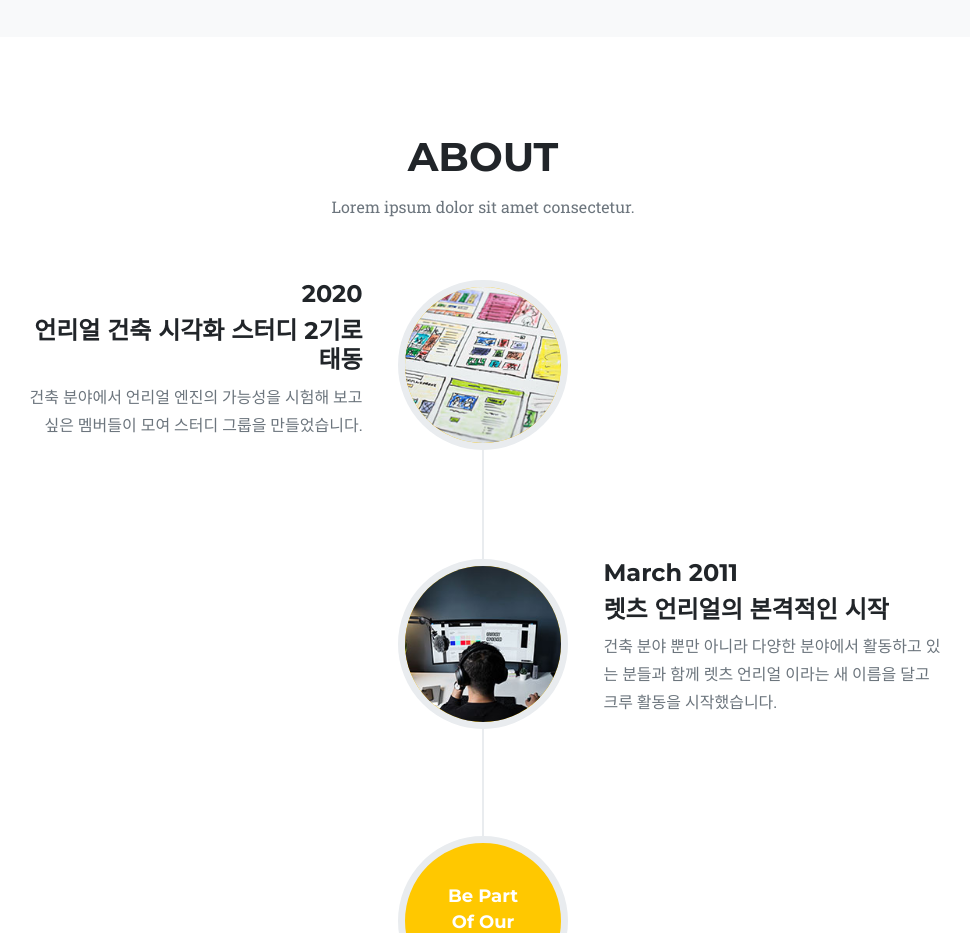
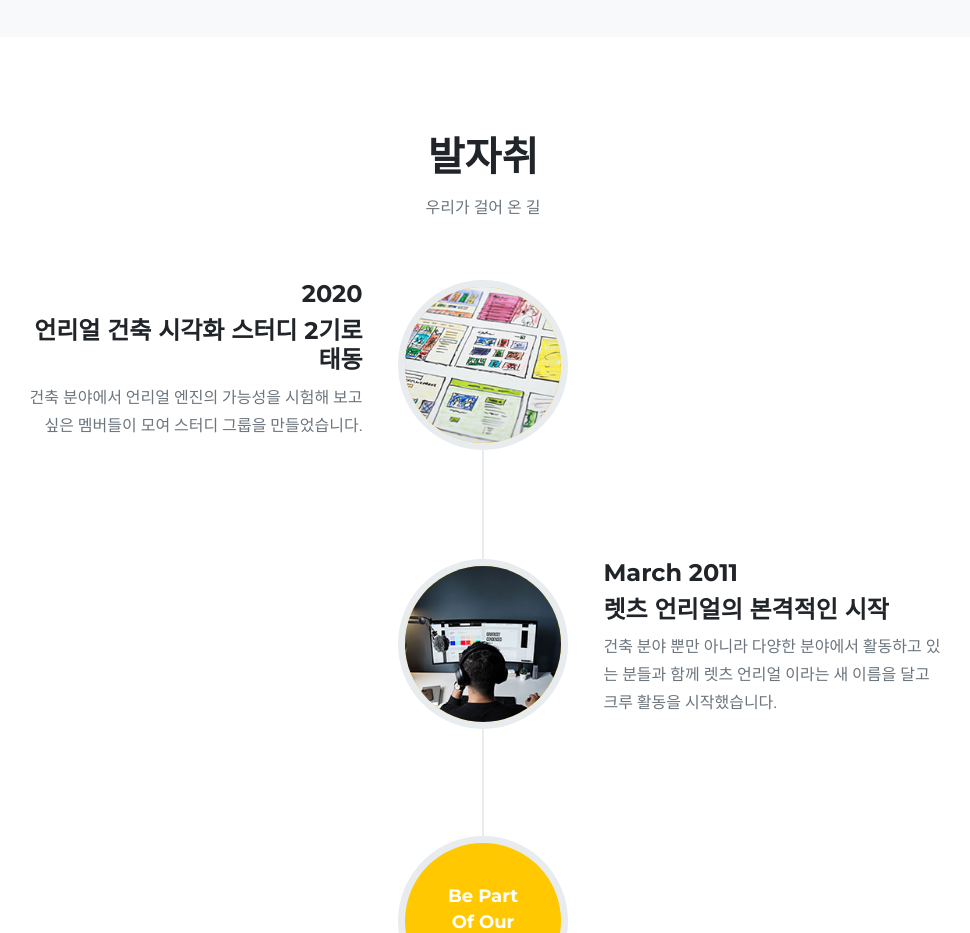
Before and after one commit to letsunreal/letsunreal.github.io, a plain HTML site: page index.html in a window 1280 px wide. Shown: the part 2700-3633 px from the top of the page, without its empty margins (157-1127 px from the left). Drawn offline with nearby package versions, Linux system fonts and the light colour scheme.

Commit message:
연혁 제목과 부제목 업데이트

```diff
--- a/index.html
+++ b/index.html
@@ -175,8 +175,8 @@
         <section class="page-section" id="about">
             <div class="container">
                 <div class="text-center">
-                    <h2 class="section-heading text-uppercase">About</h2>
-                    <h3 class="section-subheading text-muted">Lorem ipsum dolor sit amet consectetur.</h3>
+                    <h2 class="section-heading text-uppercase">발자취</h2>
+                    <h3 class="section-subheading text-muted">우리가 걸어 온 길</h3>
                 </div>
                 <ul class="timeline">
                     <li>
```
